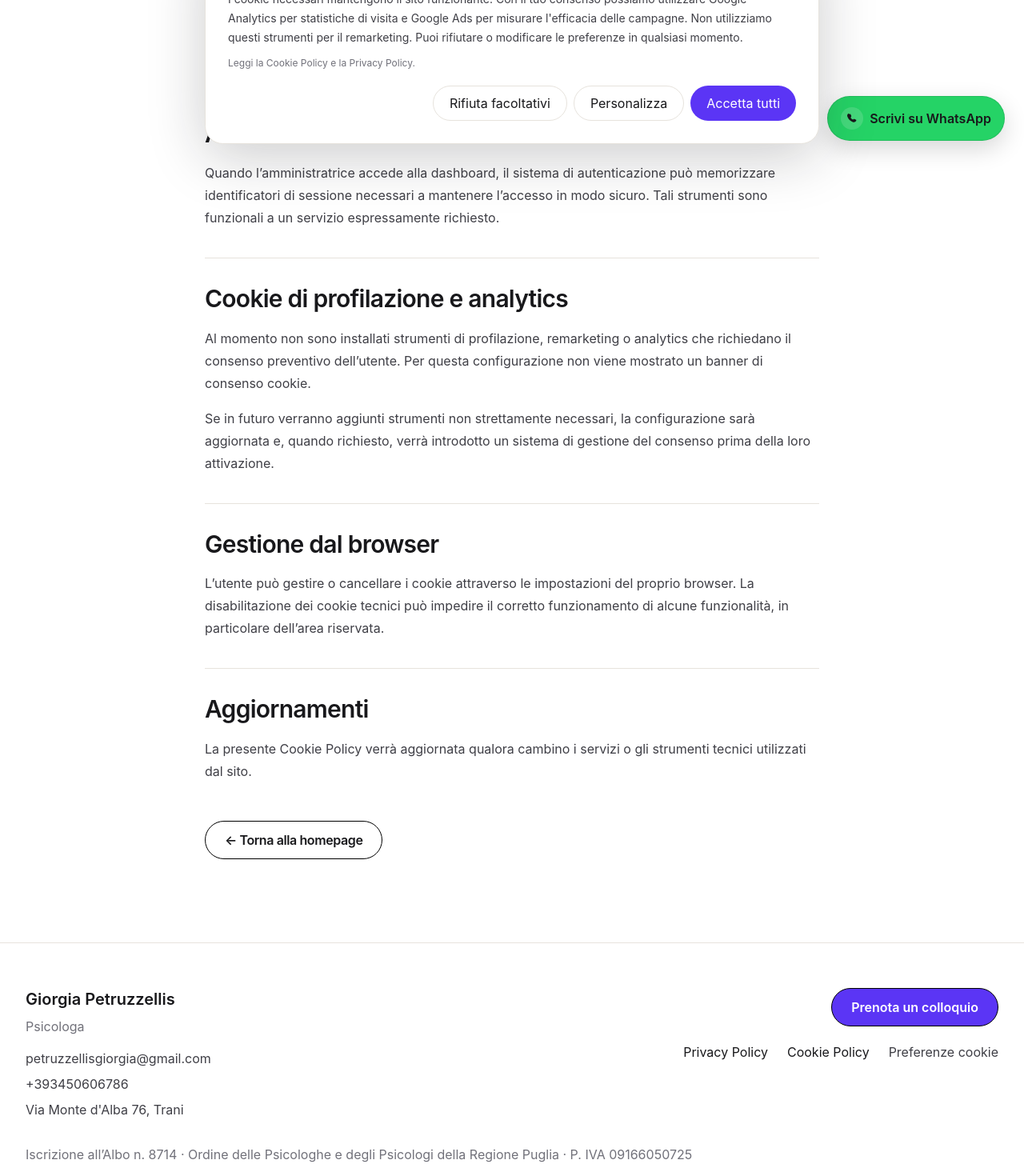
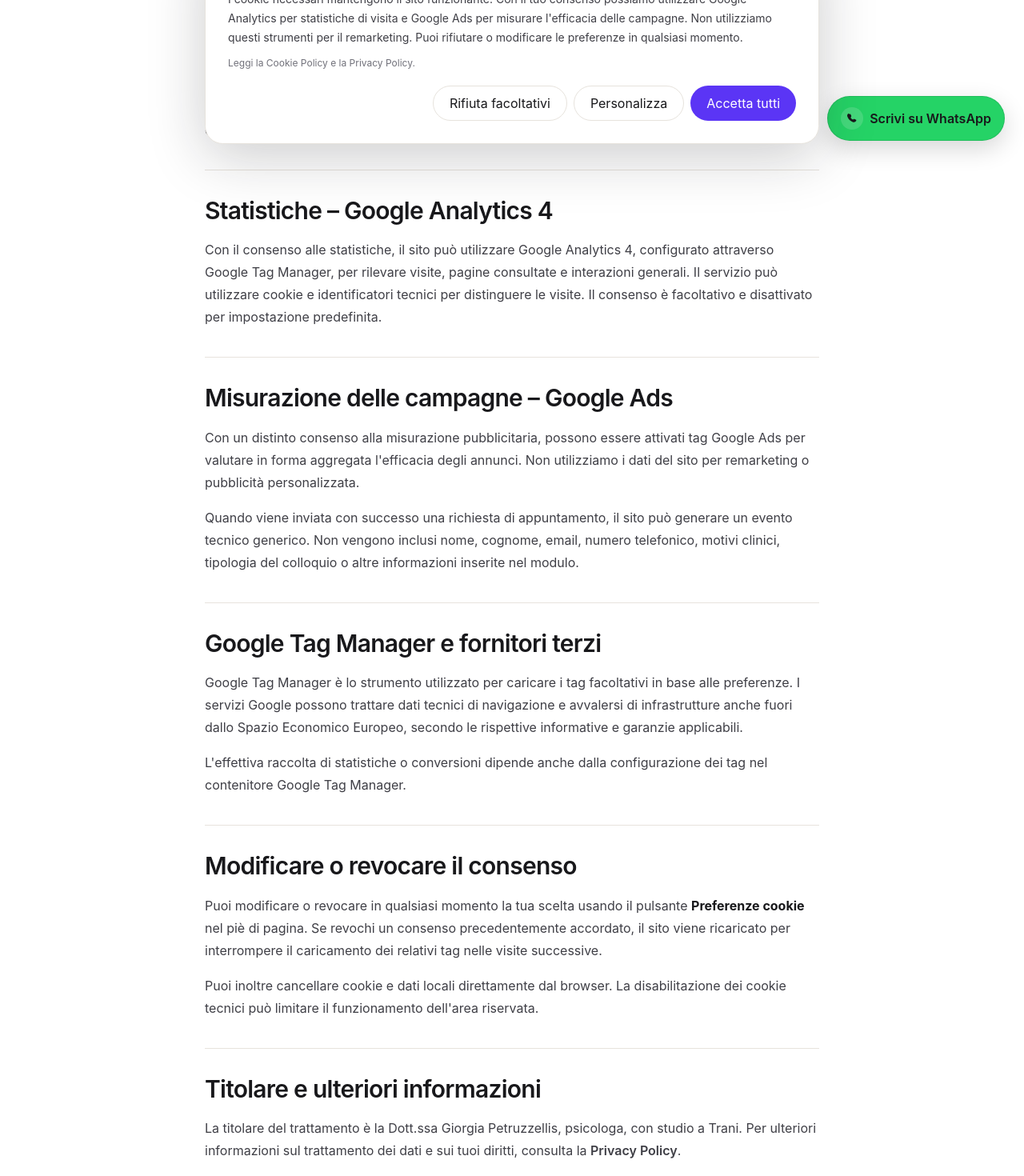
Before and after one commit to Yvanesse/giorgia-psychologist, a Next.js app: page /cookie-policy in a window 1280 px wide. Shown: the part 600-2070 px from the top of the page at 80% size. Built offline with nearby package versions, Linux system fonts and the light colour scheme.

Commit message:
docs: update cookie policy for opt-in GA4 and Google Ads measurement

```diff
--- a/src/app/cookie-policy/page.tsx
+++ b/src/app/cookie-policy/page.tsx
@@ -4,7 +4,7 @@ import { Button, Container, Heading, Section, Text } from "@/components/ui";
 
 export const metadata: Metadata = {
   title: "Cookie Policy | Giorgia Petruzzellis",
-  description: "Informazioni sui cookie e sugli strumenti tecnici utilizzati dal sito.",
+  description: "Cookie necessari, Google Analytics, misurazione Google Ads e gestione del consenso.",
   alternates: {
     canonical: "/cookie-policy",
   },
@@ -17,67 +17,109 @@ export default function CookiePolicyPage() {
         <Container>
           <div className="mx-auto max-w-3xl py-6 sm:py-10">
             <p className="section-label">Cookie</p>
-            <Heading className="mt-3" variant="h1">
-              Cookie Policy
-            </Heading>
+            <Heading className="mt-3" variant="h1">Cookie Policy</Heading>
             <Text className="mt-5" variant="lead">
-              Questa pagina descrive l’uso di cookie e tecnologie analoghe sul sito.
+              Questa pagina spiega come il sito utilizza i cookie e gli strumenti
+              di misurazione facoltativi, e come puoi scegliere quali autorizzare.
             </Text>
 
             <div className="mt-8 rounded-2xl border border-primary/15 bg-[#f8f6ff] px-5 py-4 text-sm leading-6 text-ink-soft">
-              <strong className="text-ink">Configurazione attuale:</strong> il sito non utilizza cookie di profilazione,
-              pubblicità comportamentale o strumenti analytics non necessari.
+              <strong className="text-ink">La tua scelta conta:</strong> Google Analytics
+              e gli strumenti di misurazione delle campagne Google Ads non vengono
+              caricati finché non presti il relativo consenso. Puoi rifiutarli tutti,
+              accettarli oppure scegliere solo una delle due finalità.
             </div>
 
             <div className="mt-10 space-y-9 text-base leading-7 text-ink-soft">
               <section>
-                <Heading variant="h3">Cookie tecnici</Heading>
+                <Heading variant="h3">Cookie tecnici e necessari</Heading>
                 <p className="mt-4">
-                  Il sito può utilizzare cookie o strumenti tecnici strettamente necessari per il funzionamento, la sicurezza e
-                  l’autenticazione dell’area riservata. Questi strumenti non sono utilizzati per creare profili commerciali degli utenti.
+                  Il sito può utilizzare cookie e altri strumenti tecnici necessari
+                  alla sicurezza, al corretto funzionamento della prenotazione e
+                  all'autenticazione dell'area riservata. Non vengono usati per
+                  creare profili pubblicitari.
+                </p>
+                <p className="mt-4">
+                  La scelta sui cookie facoltativi viene memorizzata nel dispositivo
+                  attraverso localStorage, per evitare di riproporre la richiesta
+                  a ogni visita. Puoi cancellarla dalle impostazioni del browser.
                 </p>
               </section>
 
               <section className="border-t border-border pt-8">
-                <Heading variant="h3">Area riservata</Heading>
+                <Heading variant="h3">Statistiche – Google Analytics 4</Heading>
                 <p className="mt-4">
-                  Quando l’amministratrice accede alla dashboard, il sistema di autenticazione può memorizzare identificatori di
-                  sessione necessari a mantenere l’accesso in modo sicuro. Tali strumenti sono funzionali a un servizio espressamente richiesto.
+                  Con il consenso alle statistiche, il sito può utilizzare Google
+                  Analytics 4, configurato attraverso Google Tag Manager, per
+                  rilevare visite, pagine consultate e interazioni generali. Il
+                  servizio può utilizzare cookie e identificatori tecnici per
+                  distinguere le visite. Il consenso è facoltativo e disattivato
+                  per impostazione predefinita.
                 </p>
               </section>
 
               <section className="border-t border-border pt-8">
-                <Heading variant="h3">Cookie di profilazione e analytics</Heading>
+                <Heading variant="h3">Misurazione delle campagne – Google Ads</Heading>
                 <p className="mt-4">
-                  Al momento non sono installati strumenti di profilazione, remarketing o analytics che richiedano il consenso
-                  preventivo dell’utente. Per questa configurazione non viene mostrato un banner di consenso cookie.
+                  Con un distinto consenso alla misurazione pubblicitaria,
+                  possono essere attivati tag Google Ads per valutare in forma
+                  aggregata l'efficacia degli annunci. Non utilizziamo i dati
+                  del sito per remarketing o pubblicità personalizzata.
                 </p>
                 <p className="mt-4">
-                  Se in futuro verranno aggiunti strumenti non strettamente necessari, la configurazione sarà aggiornata e,
-                  quando richiesto, verrà introdotto un sistema di gestione del consenso prima della loro attivazione.
+                  Quando viene inviata con successo una richiesta di appuntamento,
+                  il sito può generare un evento tecnico generico. Non vengono
+                  inclusi nome, cognome, email, numero telefonico, motivi clinici,
+                  tipologia del colloquio o altre informazioni inserite nel modulo.
                 </p>
               </section>
 
               <section className="border-t border-border pt-8">
-                <Heading variant="h3">Gestione dal browser</Heading>
+                <Heading variant="h3">Google Tag Manager e fornitori terzi</Heading>
                 <p className="mt-4">
-                  L’utente può gestire o cancellare i cookie attraverso le impostazioni del proprio browser. La disabilitazione
-                  dei cookie tecnici può impedire il corretto funzionamento di alcune funzionalità, in particolare dell’area riservata.
+                  Google Tag Manager è lo strumento utilizzato per caricare i tag
+                  facoltativi in base alle preferenze. I servizi Google possono
+                  trattare dati tecnici di navigazione e avvalersi di infrastrutture
+                  anche fuori dallo Spazio Economico Europeo, secondo le rispettive
+                  informative e garanzie applicabili.
+                </p>
+                <p className="mt-4">
+                  L'effettiva raccolta di statistiche o conversioni dipende anche
+                  dalla configurazione dei tag nel contenitore Google Tag Manager.
                 </p>
               </section>
 
               <section className="border-t border-border pt-8">
-                <Heading variant="h3">Aggiornamenti</Heading>
+                <Heading variant="h3">Modificare o revocare il consenso</Heading>
                 <p className="mt-4">
-                  La presente Cookie Policy verrà aggiornata qualora cambino i servizi o gli strumenti tecnici utilizzati dal sito.
+                  Puoi modificare o revocare in qualsiasi momento la tua scelta
+                  usando il pulsante <strong className="text-ink">Preferenze cookie</strong>
+                  {" "}nel piè di pagina. Se revochi un consenso precedentemente
+                  accordato, il sito viene ricaricato per interrompere il
+                  caricamento dei relativi tag nelle visite successive.
+                </p>
+                <p className="mt-4">
+                  Puoi inoltre cancellare cookie e dati locali direttamente dal
+                  browser. La disabilitazione dei cookie tecnici può limitare il
+                  funzionamento dell'area riservata.
+                </p>
+              </section>
+
+              <section className="border-t border-border pt-8">
+                <Heading variant="h3">Titolare e ulteriori informazioni</Heading>
+                <p className="mt-4">
+                  La titolare del trattamento è la Dott.ssa Giorgia Petruzzellis,
+                  psicologa, con studio a Trani. Per ulteriori informazioni sul
+                  trattamento dei dati e sui tuoi diritti, consulta la{" "}
+                  <a className="font-semibold text-primary underline underline-offset-4" href="/privacy-policy">
+                    Privacy Policy
+                  </a>.
                 </p>
               </section>
             </div>
 
             <div className="mt-12">
-              <Button href="/" variant="outline">
-                ← Torna alla homepage
-              </Button>
+              <Button href="/" variant="outline">← Torna alla homepage</Button>
             </div>
           </div>
         </Container>
```
